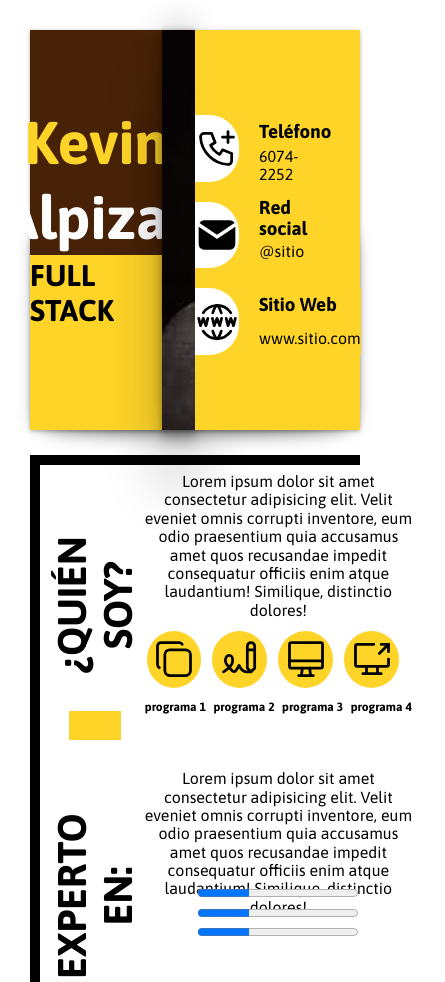
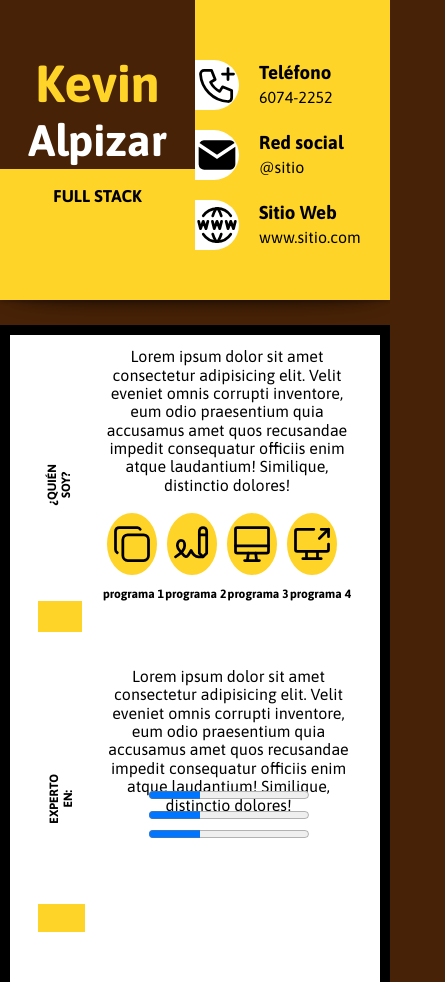
Before and after one commit to KevinAlpizarDev/cvRepo, a plain HTML site: page index.html in a window 390 px wide. Shown: the top 982 px of the page, 445 px wide, since content can reach past the window. Drawn offline with Linux system fonts and the light colour scheme.

Commit message:
Guardando responsividad

```diff
--- a/src/styles/header.css
+++ b/src/styles/header.css
@@ -76,7 +76,7 @@ header {
     display: flex;
     justify-content: end;
     height: 100%;
-    width: 40%;
+    width: 35%;
     background-color: var(--amarillo);
 
 }
@@ -166,6 +166,9 @@ font-size: 30px;
     }
     80% {
       transform: translateX(40px);
+      color: #ffffff;
+
+
     }
     100% {
       opacity: 1;
@@ -199,23 +202,51 @@ font-size: 30px;
 
 .picture {
     height: 100%;
-    width: 20%;
+    width: 30%;
     background-color: rgb(200, 199, 185);
     box-shadow: rgba(0, 0, 0, 0.25) 0px 54px 55px, rgba(0, 0, 0, 0.12) 0px -12px 30px, rgba(0, 0, 0, 0.12) 0px 4px 6px, rgba(0, 0, 0, 0.17) 0px 12px 13px, rgba(0, 0, 0, 0.09) 0px -3px 5px;
-background-image: url("../imgs/mark.jpg");
+    background-image: url("../imgs/mark.jpg");
 background-repeat: no-repeat;
 background-size: cover;
 
     }
 /* header en SE AAAAAAAAAAAAAAAAAAAAAAAAAAAAAAAAAAAAAAAAAAAAAAAAAAAAAAAAAAAAAAAAAAAAAAAAAAAAAAAAAAAAAAAAAAA*/
-    @media (max-width: 376px) {
+
+    #info {
+    display: flex;
+        align-items: center;
+
+        height: 100%;
+        width: 35%;
+        background-color: var(--amarillo);
+          /* shadown */
+
+    }
+
+    #info > article {
+
+        align-items: center;
+        height: 50%;
+        width: 80%;
+        background-color: rgb(233, 20, 20);
+        margin-bottom: 50px;
+    }
 
 
-        .box effect6{
-width: 200%;
+    .info-container{
+        display: flex;
+    /*
+        margin: 10px 0px; */
+    padding: 10px 0px;
 
+        height: 33.33%;
+    width: 100%;
+    background-color:var(--amarillo)
 
-        }
+    }
+
+    @media (max-width: 430px) {
+
         .picture {
 
             height: 0%;
@@ -226,15 +257,14 @@ width: 200%;
 
             #name {
 
-                width:70%;
+                width:50%;
                 align-items: stretch;
 
             }
-       #info{
+            #info{
 
-           width: 50%;
-
-       }
+                width: 50%;
+            }
 
        .nombre{
 font-size: 26px;
@@ -248,7 +278,11 @@ font-size: 26px;
        }
 
 
+.box effecto6{
 
+height: 30%;
+
+}
 
 
 /* FULL STACK */
@@ -268,19 +302,12 @@ font-size: 26px;
 header{
 
 height: 30rem;
-
-
-}
-
-.info-container{
-
+width: 100%;
 
 }
 
 
-html{
-    margin: 0px;
-}
+
 
 
 .grid-item {
@@ -305,11 +332,6 @@ MAIN AAAAAAAAAAAAAAAAAAAAAAAA */
 padding:  10px;
 
 }
-rote-font-text
-
-
-
-
 
 
 
@@ -326,40 +348,6 @@ rote-font-text
 
        /* ffffffffffffffffff */
       }
-
-
-#info {
-display: flex;
-    align-items: center;
-
-    height: 100%;
-    width: 50%;
-    background-color: var(--amarillo);
-      /* shadown */
-
-}
-
-#info > article {
-
-    align-items: center;
-    height: 50%;
-    width: 80%;
-    background-color: rgb(233, 20, 20);
-    margin-bottom: 50px;
-}
-
-
-.info-container{
-    display: flex;
-/*
-    margin: 10px 0px; */
-padding: 10px 0px;
-
-    height: 33.33%;
-width: 100%;
-background-color:var(--amarillo)
-
-}
 
 
 
```
